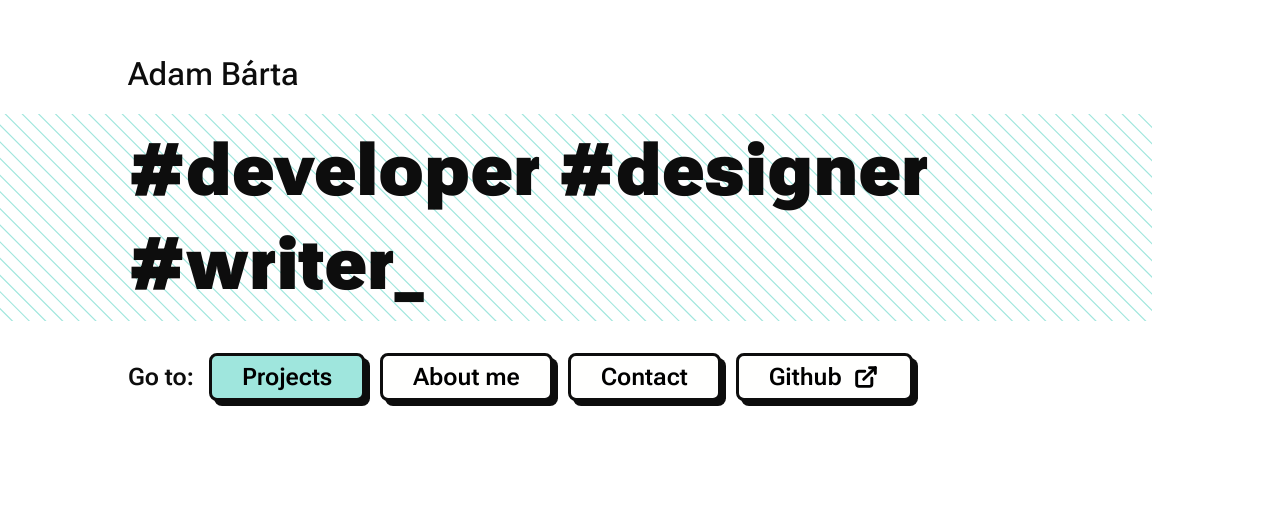
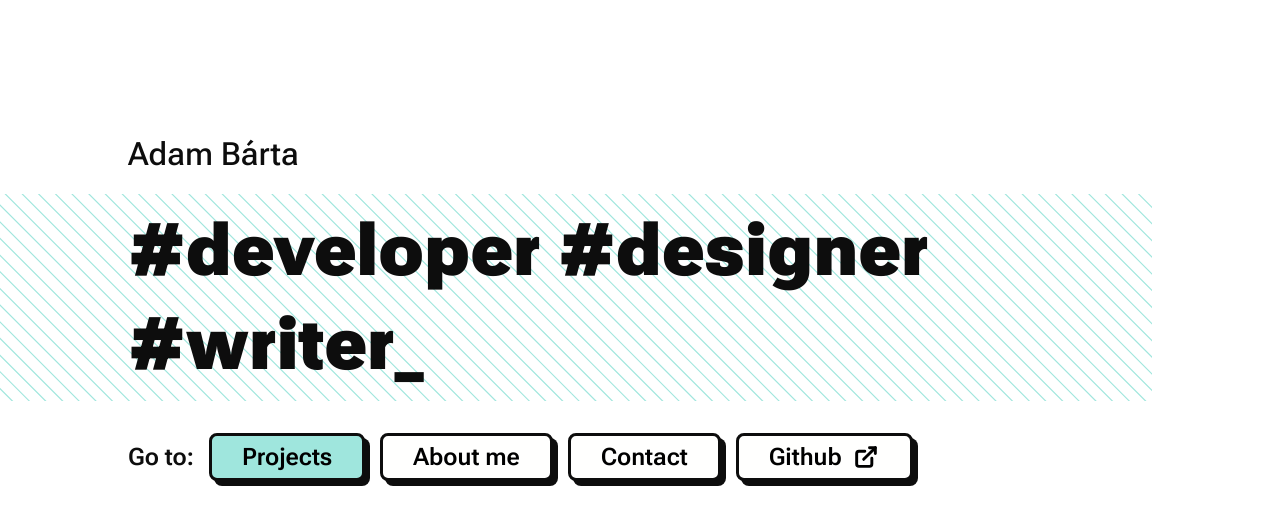
Before and after one commit to PeanutButte7/portfolio, a Next.js app: page /home in a window 1280 px wide. Shown: the part 110-634 px from the top of the page. Built offline with nearby package versions, Linux system fonts and the light colour scheme.

Commit message:
Fixed background height

```diff
--- a/src/components/HomePage/HomePage.styles.ts
+++ b/src/components/HomePage/HomePage.styles.ts
@@ -5,7 +5,7 @@ export const HomeStyled = styled('div', {
     display: 'flex',
     flexDirection: 'column',
     gap: 20,
-    marginTop: '10vh',
+    paddingTop: '10vh',
     mx: '10vw',
 
     '@desktopXL': {
@@ -14,7 +14,7 @@ export const HomeStyled = styled('div', {
 
     '@desktop': {
         gap: 32,
-        marginTop: '20vh',
+        paddingTop: '30vh',
     },
 });
 
--- a/src/components/Layout/Layout.styles.ts
+++ b/src/components/Layout/Layout.styles.ts
@@ -5,7 +5,7 @@ export const LayoutStyled = styled('div', {
     display: 'flex',
     flexDirection: 'column',
     backgroundColor: '$lightTurquoise',
-    height: '100%',
+    minHeight: '100vh',
 
     '& > p': {
         animation: `${fadeIn} 0.5s ease-in-out`,
--- a/src/styles/globals.css
+++ b/src/styles/globals.css
@@ -16,11 +16,11 @@
   3. Allow percentage-based heights in the application
 */
 html, body {
-    height: 100%;
+    min-height: 100vh;
 }
 
 #__next {
-    height: 100%;
+    min-height: 100vh;
 }
 
 /*
```
